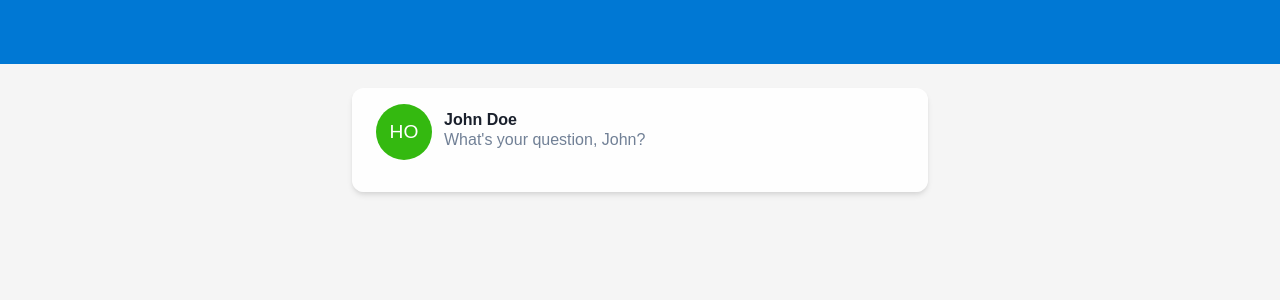
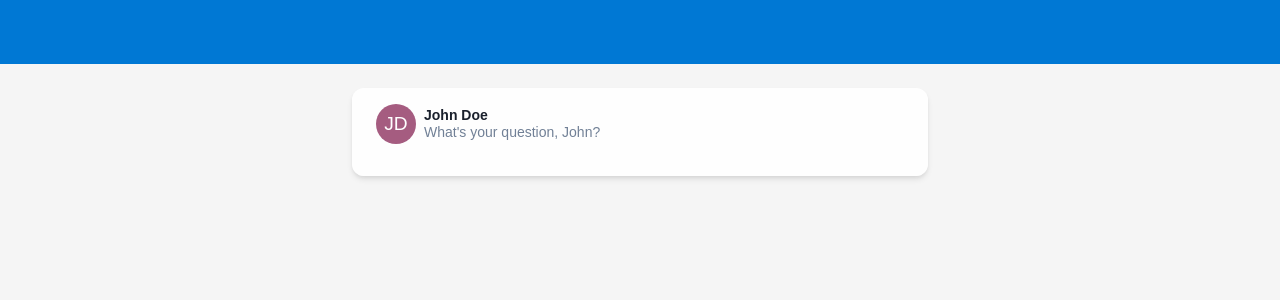
Before and after one commit to ahmedhrayyan/sal-frontend, a React (Create React App) app: page / in a window 1280 px wide. Shown: the top 300 px of the page. Built offline with nearby package versions, Linux system fonts and the light colour scheme.

Commit message:
Improving some styles

```diff
--- a/src/components/userAvatar.tsx
+++ b/src/components/userAvatar.tsx
@@ -20,18 +20,18 @@ const UserAvatar: FunctionComponent<UserAvatarProps> = ({
   imgSrc=""
 }) => {
   return (
-    <HStack spacing={[2, 2, 3]}>
+    <HStack spacing="2" >
       <Avatar
         src={imgSrc}
         alt="User Avatar"
-        name="Hossam Okasha"
-        boxSize={[10, 14]}
+        name={name}
+        boxSize="10"
       />
-      <Stack spacing={-1} fontSize={{ base: "xs", md: "sm", lg: "md" }} pb="1">
-        <Text fontWeight={600} fontSize="1em">
+      <Stack spacing={-1} fontSize={["xs", "sm"]} >
+        <Text fontWeight={600} >
           {name}
         </Text>
-        <Text color="gray.500" fontSize={hasTitle ? ".75em" : "1em"}>
+        <Text color="gray.500" >
           {hasTitle
             ? title
             : (`What's your question, ${name.split(" ")[0]}?`)}
```
